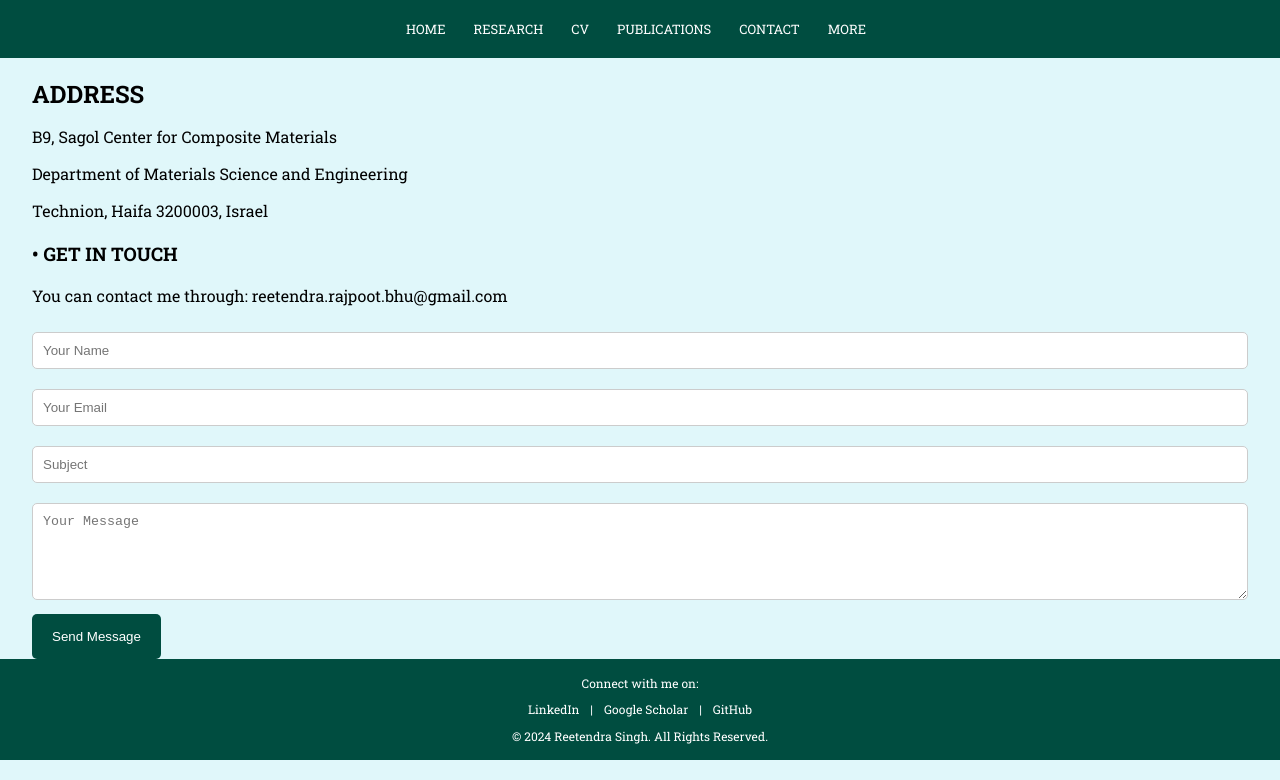
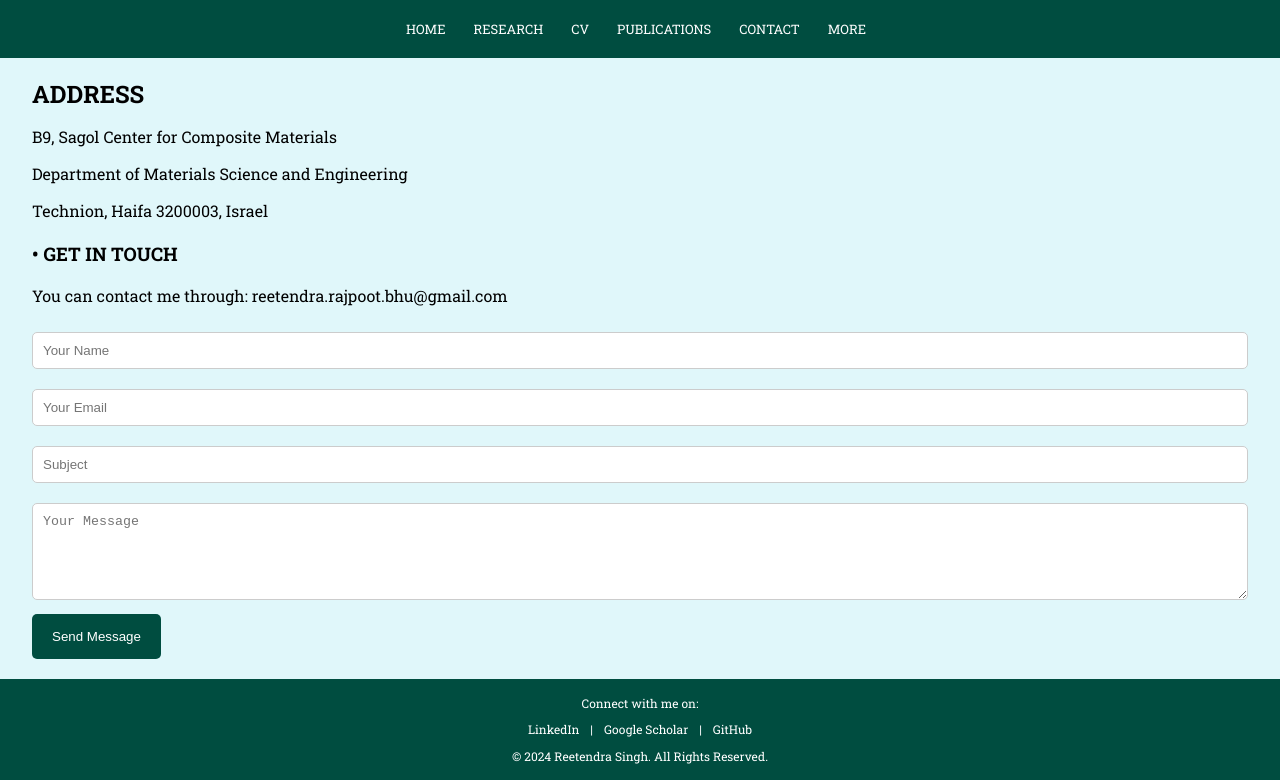
Before and after one commit to reetendrasingh/Reetendra, a plain HTML site: page contact/index.html in a window 1280 px wide. Shown: the part 98-878 px from the top of the page. Drawn offline with Linux system fonts and the light colour scheme.

Commit message:
Update index.html

```diff
--- a/contact/index.html
+++ b/contact/index.html
@@ -66,7 +66,7 @@
 
         article {
             width: 95%; /* Make article full width */
-            margin: 0 auto;
+            margin: 0 auto 20px auto;
             text-align: left; /* Align text in article to the left */
         }
 
@@ -95,18 +95,20 @@
             color: black; /* Dark teal for paragraphs */
         }
 
-        footer {
-            background-color: #004d40; /* Dark teal for footer background */
-            color: white; /* White text color */
-            width: 100%; /* Make the footer full width */
-            padding: 5px 0; /* Reduce padding to prevent cropping */
-            bottom: 0; /* Align the footer to the bottom */
-            left: 0; /* Ensure the footer starts from the left edge */
-            text-align: center; /* Center the text in the footer */
-            box-sizing: border-box; /* Ensure padding doesn't affect width */
-            line-height: 1.2; /* Reduce line height to save space */
-            font-size: 12px; /* Reduce font size slightly to prevent cropping */
-        }
+footer {
+    background-color: #004d40;
+    color: white;
+    width: 100%;
+    padding: 5px 0;
+    margin-top: 20px; /* Add margin-top to create space between content and footer */
+    bottom: 0;
+    left: 0;
+    text-align: center;
+    box-sizing: border-box;
+    line-height: 1.2;
+    font-size: 12px;
+}
+
 
         footer a {
             color: white; /* Set the link color to white */
```
